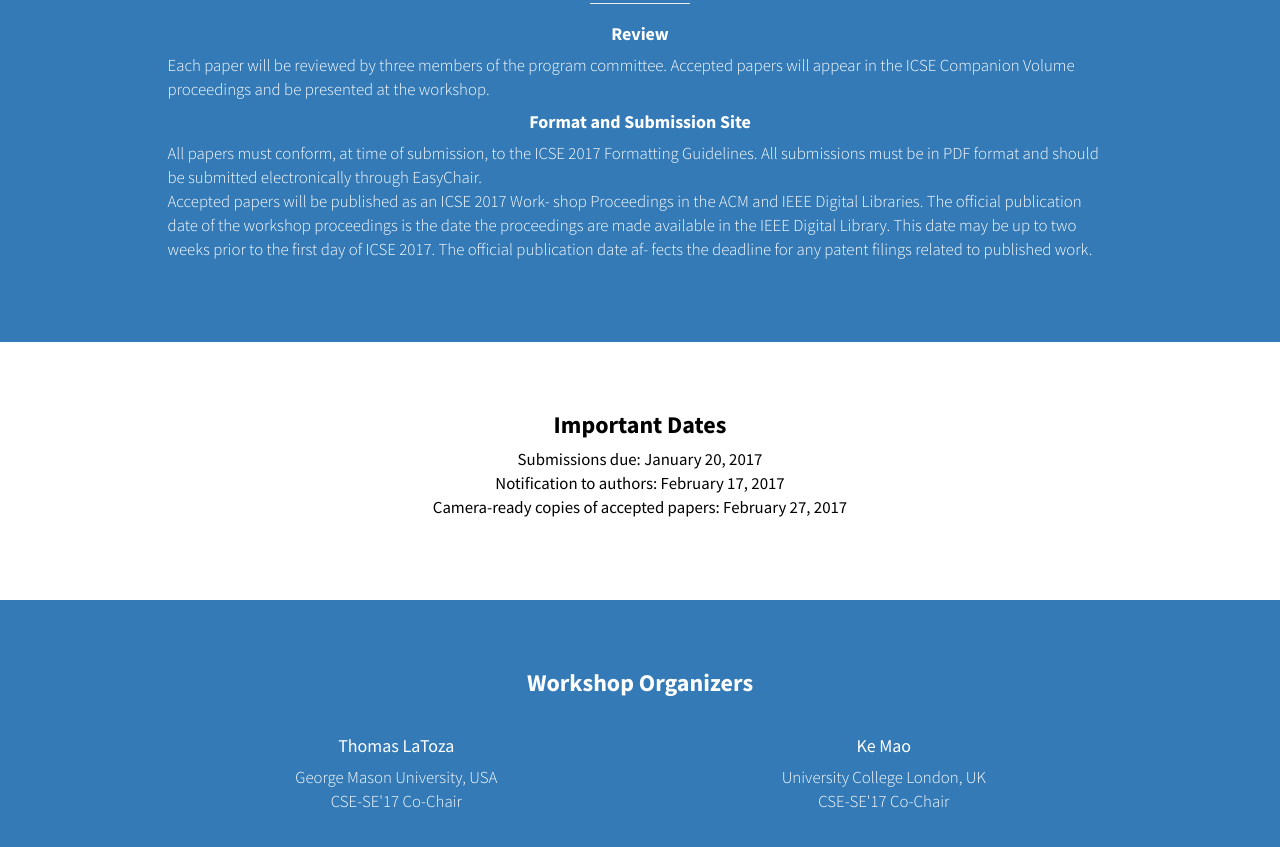
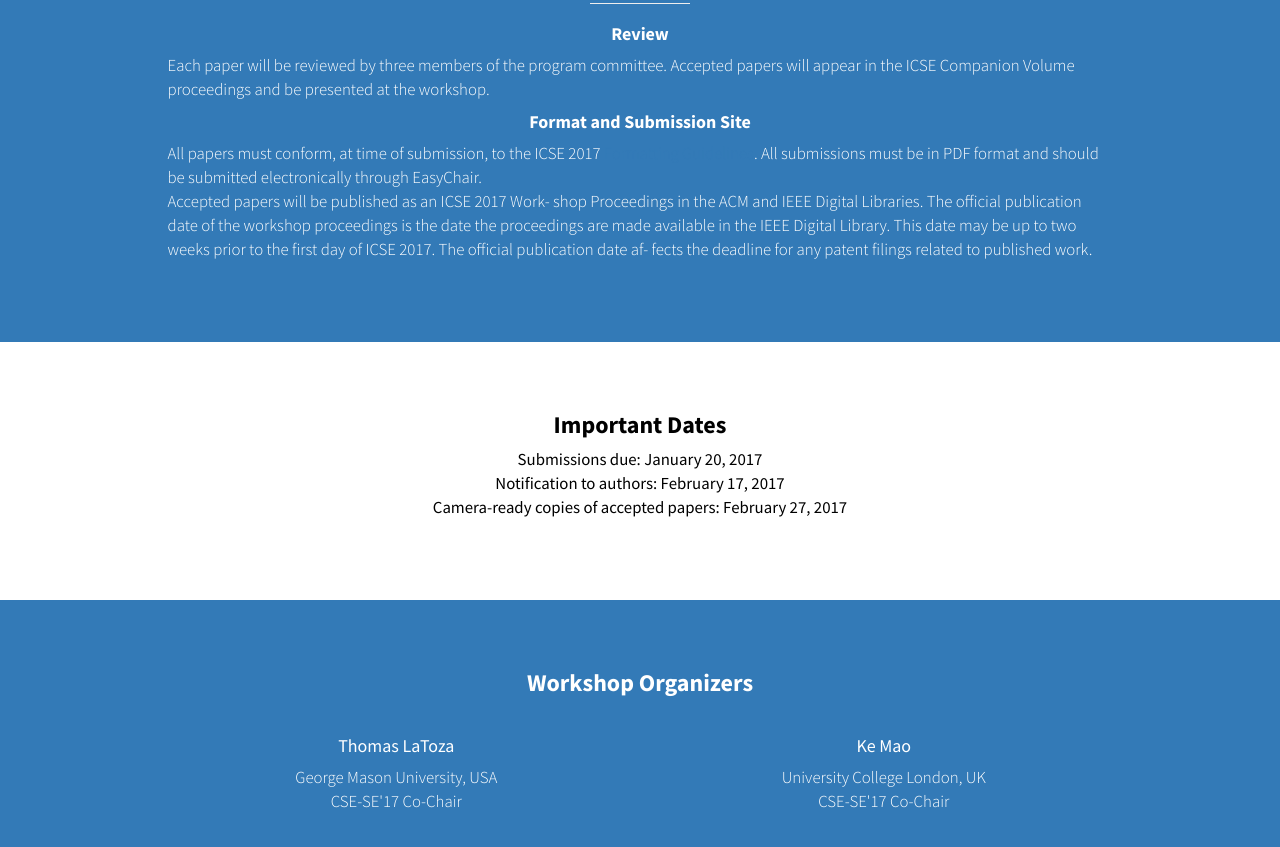
Before and after one commit to csise2017/csise2017.github.io, a plain HTML site: page index.html in a window 1280 px wide. Shown: the part 2828-3675 px from the top of the page. Drawn offline with Linux system fonts and the light colour scheme.

Commit message:
Update index.html

```diff
--- a/index.html
+++ b/index.html
@@ -262,7 +262,7 @@ CSI-SE seeks to understand how crowdsourcing is shaping and disrupting software
                                     <strong>Format and Submission Site</strong>
                                 </h4>
                                 <div style="font-size: 1.2em; text-align: left; font-weight: 300;">
-                                All papers must conform, at time of submission, to the ICSE 2017 Formatting Guidelines. All submissions must be in PDF format and should be submitted electronically through EasyChair. </br>
+                                All papers must conform, at time of submission, to the ICSE 2017 <a href="http://icse2017.gatech.edu/submission-guidelines">Formatting Guidelines</a>. All submissions must be in PDF format and should be submitted electronically through EasyChair. </br>
                                 Accepted papers will be published as an ICSE 2017 Work- shop Proceedings in the ACM and IEEE Digital Libraries. The official publication date of the workshop proceedings is the date the proceedings are made available in the IEEE Digital Library. This date may be up to two weeks prior to the first day of ICSE 2017. The official publication date af- fects the deadline for any patent filings related to published work.</div>
                             </div>
                         </div>
@@ -429,7 +429,7 @@ CSI-SE seeks to understand how crowdsourcing is shaping and disrupting software
         <div class="container">
             <div class="row">
 
-                <div class="col-lg-10 col-lg-offset-1 text-center">
+<!--                 <div class="col-lg-10 col-lg-offset-1 text-center">
                     <h4><strong>CSI-SE 2017 Sponsors</strong>
                     </h4>
 
@@ -438,7 +438,7 @@ CSI-SE seeks to understand how crowdsourcing is shaping and disrupting software
                             <img border="0" height="76" src="https://sites.google.com/site/2016csise/_/rsrc/1452109612491/home/acm-sigsoft.jpg?height=76&amp;width=200" width="200">
                             <img border="0" height="56" src="https://sites.google.com/site/2016csise/_/rsrc/1452109616274/home/tcsc%20ieee.png?height=56&amp;width=400" width="400">
                     <hr class="small">
-                </div>
+                </div> -->
 
                 <div class="col-lg-10 col-lg-offset-1 text-center">
                     <h4><strong>CSI-SE 2017 SNS</strong>
```
